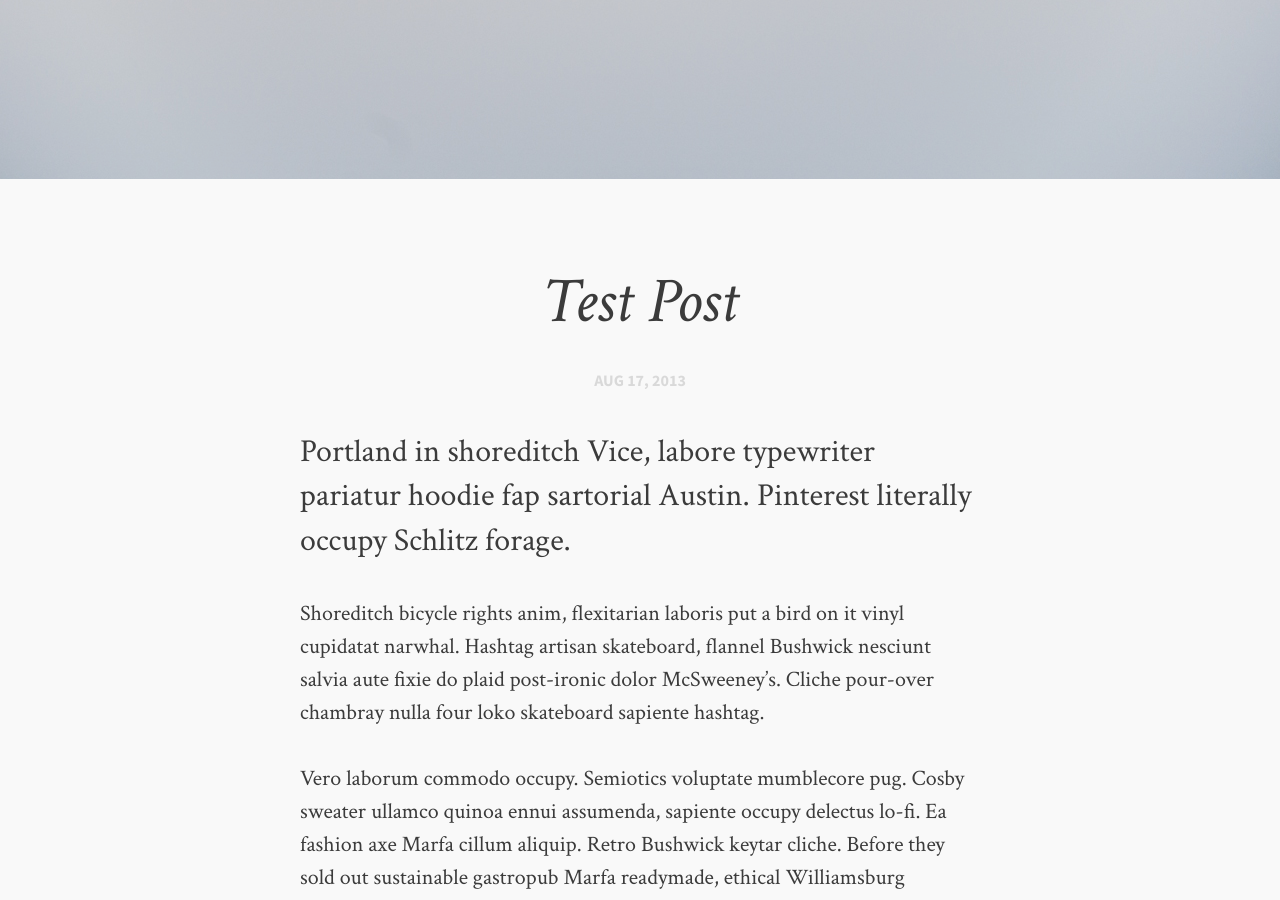
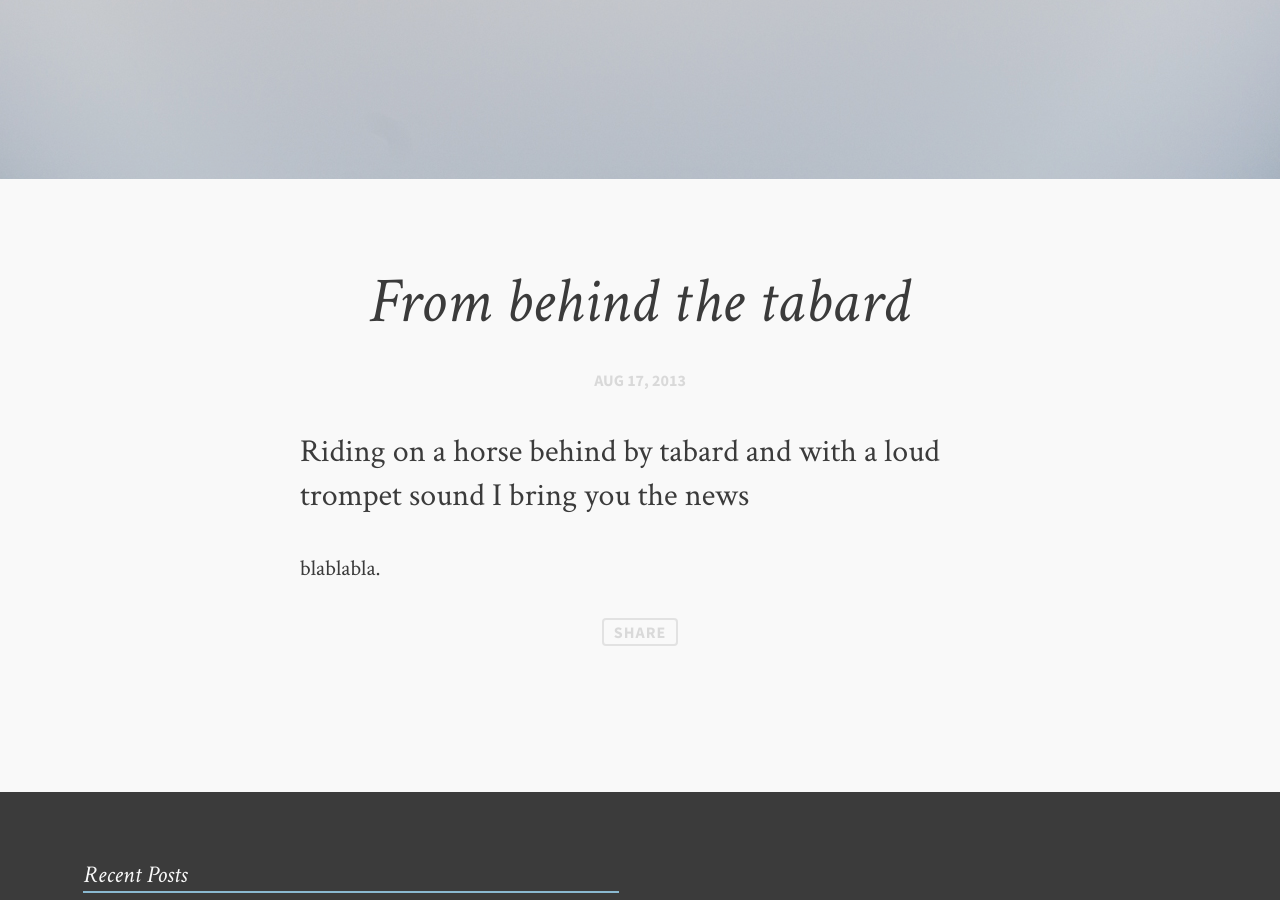
Before and after one commit to martijnplaat/martijnplaat.github.io, a Jekyll site: the page built from _posts/2013-08-17-test-post.md, in a window 1280 px wide and 900 px high, scrolled down 621 px. Built offline with Jekyll 4.4.1, drawn with Linux system fonts in a browser that asks for light colours; comment, search, counter and statistics services are not loaded; some of the changed text lies outside the part shown.

Commit message:
first blog

```diff
--- a/_posts/2013-08-17-test-post.md
+++ b/_posts/2013-08-17-test-post.md
@@ -1,12 +1,10 @@
 ---
 layout: post-light-feature
-title: Test Post
-description: "Portland in shoreditch Vice, labore typewriter pariatur hoodie fap sartorial Austin. Pinterest literally occupy Schlitz forage."
+title: From behind the tabard
+description: "Riding on a horse behind by tabard and with a loud trompet sound I bring you the news"
 categories: articles
 date: 2013-08-17
 image:
         feature: soft-trees.jpg
 ---
-Shoreditch bicycle rights anim, flexitarian laboris put a bird on it vinyl cupidatat narwhal. Hashtag artisan skateboard, flannel Bushwick nesciunt salvia aute fixie do plaid post-ironic dolor McSweeney's. Cliche pour-over chambray nulla four loko skateboard sapiente hashtag.
-
-Vero laborum commodo occupy. Semiotics voluptate mumblecore pug. Cosby sweater ullamco quinoa ennui assumenda, sapiente occupy delectus lo-fi. Ea fashion axe Marfa cillum aliquip. Retro Bushwick keytar cliche. Before they sold out sustainable gastropub Marfa readymade, ethical Williamsburg skateboard brunch qui consectetur gentrify semiotics. Mustache cillum irony, fingerstache magna pour-over keffiyeh tousled selfies.
+blablabla.
```
Also changed, not shown: index.md (+1 -1 lines).
